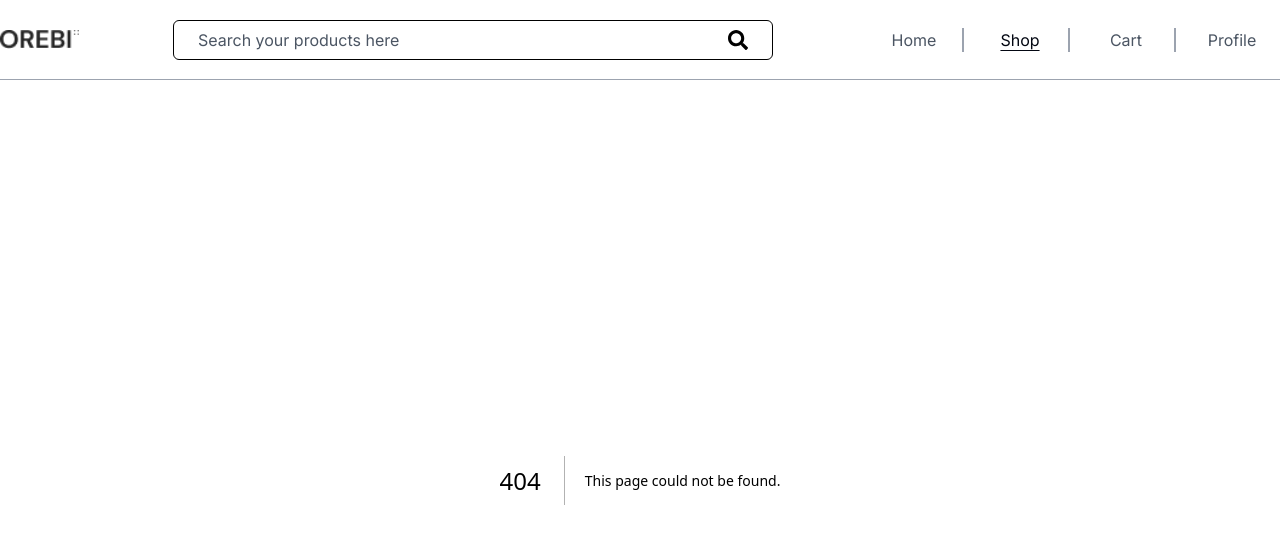
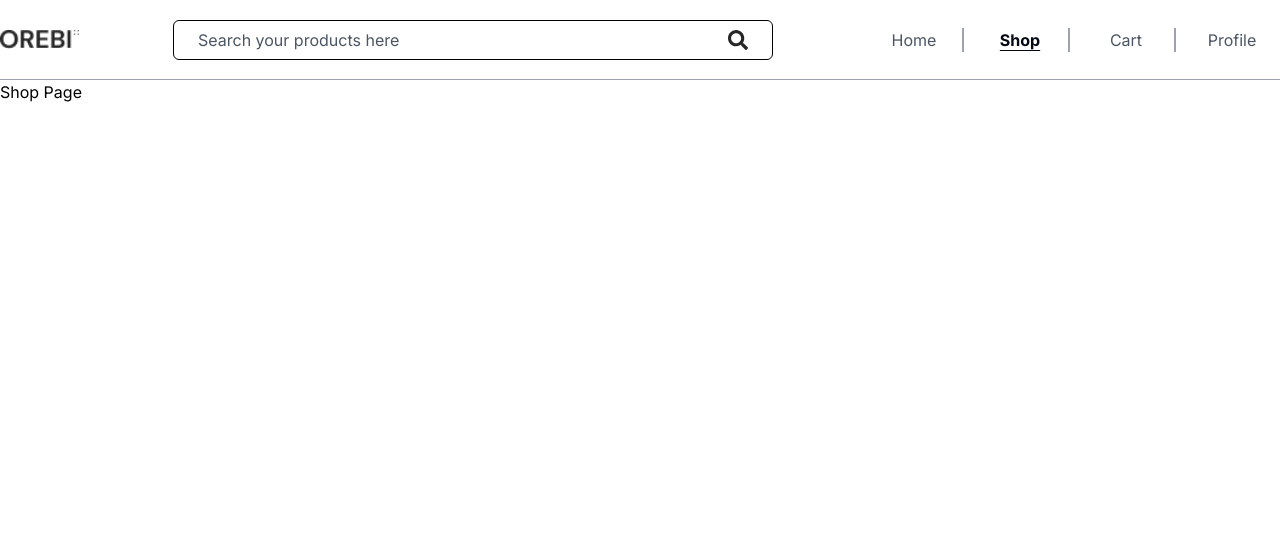
Before and after one commit to Ashik-Ahmed/asago-fashion-ecommerce-frontend, a Next.js app: page /shop in a window 1280 px wide. Before the commit this address had no page. Shown: the top 544 px of the page. Built offline with nearby package versions, Linux system fonts and the light colour scheme.

Commit message:
tailwond customization added

```diff
--- /dev/null
+++ b/src/app/base.css
@@ -0,0 +1,10 @@
+@tailwind base;
+
+@font-face {
+    font-family: "Poppins";
+    font-weight: 500 900;
+    src: url("./fonts/Poppins.woff2");
+    font-display: swap;
+    font-style: normal;
+    font-stretch: 75% 125%;
+}
--- a/src/app/globals.css
+++ b/src/app/globals.css
@@ -1,27 +1,3 @@
-@tailwind base;
+@import './base.css';
 @tailwind components;
 @tailwind utilities;
-
-:root {
-  --foreground-rgb: 0, 0, 0;
-  --background-start-rgb: 214, 219, 220;
-  --background-end-rgb: 255, 255, 255;
-}
-
-@media (prefers-color-scheme: dark) {
-  :root {
-    --foreground-rgb: 255, 255, 255;
-    --background-start-rgb: 0, 0, 0;
-    --background-end-rgb: 0, 0, 0;
-  }
-}
-
-body {
-  color: rgb(var(--foreground-rgb));
-  background: linear-gradient(
-      to bottom,
-      transparent,
-      rgb(var(--background-end-rgb))
-    )
-    rgb(var(--background-start-rgb));
-}
--- a/src/app/page.js
+++ b/src/app/page.js
@@ -2,112 +2,8 @@ import Image from 'next/image'
 
 export default function Home() {
   return (
-    <main className="flex min-h-screen flex-col items-center justify-between p-24">
-      <div className="z-10 max-w-5xl w-full items-center justify-between font-mono text-sm lg:flex">
-        <p className="fixed left-0 top-0 flex w-full justify-center border-b border-gray-300 bg-gradient-to-b from-zinc-200 pb-6 pt-8 backdrop-blur-2xl dark:border-neutral-800 dark:bg-zinc-800/30 dark:from-inherit lg:static lg:w-auto  lg:rounded-xl lg:border lg:bg-gray-200 lg:p-4 lg:dark:bg-zinc-800/30">
-          Get started by editing&nbsp;
-          <code className="font-mono font-bold">src/app/page.js</code>
-        </p>
-        <div className="fixed bottom-0 left-0 flex h-48 w-full items-end justify-center bg-gradient-to-t from-white via-white dark:from-black dark:via-black lg:static lg:h-auto lg:w-auto lg:bg-none">
-          <a
-            className="pointer-events-none flex place-items-center gap-2 p-8 lg:pointer-events-auto lg:p-0"
-            href="https://vercel.com?utm_source=create-next-app&utm_medium=appdir-template&utm_campaign=create-next-app"
-            target="_blank"
-            rel="noopener noreferrer"
-          >
-            By{' '}
-            <Image
-              src="/vercel.svg"
-              alt="Vercel Logo"
-              className="dark:invert"
-              width={100}
-              height={24}
-              priority
-            />
-          </a>
-        </div>
-      </div>
-
-      <div className="relative flex place-items-center before:absolute before:h-[300px] before:w-[480px] before:-translate-x-1/2 before:rounded-full before:bg-gradient-radial before:from-white before:to-transparent before:blur-2xl before:content-[''] after:absolute after:-z-20 after:h-[180px] after:w-[240px] after:translate-x-1/3 after:bg-gradient-conic after:from-sky-200 after:via-blue-200 after:blur-2xl after:content-[''] before:dark:bg-gradient-to-br before:dark:from-transparent before:dark:to-blue-700 before:dark:opacity-10 after:dark:from-sky-900 after:dark:via-[#0141ff] after:dark:opacity-40 before:lg:h-[360px] z-[-1]">
-        <Image
-          className="relative dark:drop-shadow-[0_0_0.3rem_#ffffff70] dark:invert"
-          src="/next.svg"
-          alt="Next.js Logo"
-          width={180}
-          height={37}
-          priority
-        />
-      </div>
-
-      <div className="mb-32 grid text-center lg:max-w-5xl lg:w-full lg:mb-0 lg:grid-cols-4 lg:text-left">
-        <a
-          href="https://nextjs.org/docs?utm_source=create-next-app&utm_medium=appdir-template&utm_campaign=create-next-app"
-          className="group rounded-lg border border-transparent px-5 py-4 transition-colors hover:border-gray-300 hover:bg-gray-100 hover:dark:border-neutral-700 hover:dark:bg-neutral-800/30"
-          target="_blank"
-          rel="noopener noreferrer"
-        >
-          <h2 className={`mb-3 text-2xl font-semibold`}>
-            Docs{' '}
-            <span className="inline-block transition-transform group-hover:translate-x-1 motion-reduce:transform-none">
-              -&gt;
-            </span>
-          </h2>
-          <p className={`m-0 max-w-[30ch] text-sm opacity-50`}>
-            Find in-depth information about Next.js features and API.
-          </p>
-        </a>
-
-        <a
-          href="https://nextjs.org/learn?utm_source=create-next-app&utm_medium=appdir-template-tw&utm_campaign=create-next-app"
-          className="group rounded-lg border border-transparent px-5 py-4 transition-colors hover:border-gray-300 hover:bg-gray-100 hover:dark:border-neutral-700 hover:dark:bg-neutral-800 hover:dark:bg-opacity-30"
-          target="_blank"
-          rel="noopener noreferrer"
-        >
-          <h2 className={`mb-3 text-2xl font-semibold`}>
-            Learn{' '}
-            <span className="inline-block transition-transform group-hover:translate-x-1 motion-reduce:transform-none">
-              -&gt;
-            </span>
-          </h2>
-          <p className={`m-0 max-w-[30ch] text-sm opacity-50`}>
-            Learn about Next.js in an interactive course with&nbsp;quizzes!
-          </p>
-        </a>
-
-        <a
-          href="https://vercel.com/templates?framework=next.js&utm_source=create-next-app&utm_medium=appdir-template&utm_campaign=create-next-app"
-          className="group rounded-lg border border-transparent px-5 py-4 transition-colors hover:border-gray-300 hover:bg-gray-100 hover:dark:border-neutral-700 hover:dark:bg-neutral-800/30"
-          target="_blank"
-          rel="noopener noreferrer"
-        >
-          <h2 className={`mb-3 text-2xl font-semibold`}>
-            Templates{' '}
-            <span className="inline-block transition-transform group-hover:translate-x-1 motion-reduce:transform-none">
-              -&gt;
-            </span>
-          </h2>
-          <p className={`m-0 max-w-[30ch] text-sm opacity-50`}>
-            Explore starter templates for Next.js.
-          </p>
-        </a>
-
-        <a
-          href="https://vercel.com/new?utm_source=create-next-app&utm_medium=appdir-template&utm_campaign=create-next-app"
-          className="group rounded-lg border border-transparent px-5 py-4 transition-colors hover:border-gray-300 hover:bg-gray-100 hover:dark:border-neutral-700 hover:dark:bg-neutral-800/30"
-          target="_blank"
-          rel="noopener noreferrer"
-        >
-          <h2 className={`mb-3 text-2xl font-semibold`}>
-            Deploy{' '}
-            <span className="inline-block transition-transform group-hover:translate-x-1 motion-reduce:transform-none">
-              -&gt;
-            </span>
-          </h2>
-          <p className={`m-0 max-w-[30ch] text-sm opacity-50`}>
-            Instantly deploy your Next.js site to a shareable URL with Vercel.
-          </p>
-        </a>
-      </div>
-    </main>
+    <div>
+      Homepage
+    </div>
   )
 }
--- /dev/null
+++ b/src/app/shop/page.jsx
@@ -0,0 +1,9 @@
+import React from 'react'
+
+const Shop = () => {
+    return (
+        <div>Shop Page</div>
+    )
+}
+
+export default Shop
--- a/src/components/Navbar.jsx
+++ b/src/components/Navbar.jsx
@@ -58,7 +58,7 @@ const Navbar = () => {
                         <Link
                             href={item?.link}
                             key={item?.link}
-                            className={`flex hover:font-medium w-20 h-6 justify-center items-center px-12 text-gray-600 hover:underline underline-offset-4 decoration-[1px] hover:text-gray-950 md:border-r-[2px] border-r-gray-400 duration-200 last:border-r-0 ${pathname === item?.link && "text-gray-950 underline"
+                            className={`flex hover:font-medium w-20 h-6 justify-center items-center px-12 text-gray-600 hover:underline underline-offset-4 decoration-[1px] hover:text-gray-950 md:border-r-[2px] border-r-gray-400 duration-200 last:border-r-0 ${pathname === item?.link && "text-gray-950 underline font-bold"
                                 }`}
                         >
                             {item?.title}
--- a/tailwind.config.js
+++ b/tailwind.config.js
@@ -1,4 +1,6 @@
 /** @type {import('tailwindcss').Config} */
+const defaultTheme = require('tailwindcss/defaultTheme')
+
 module.exports = {
   content: [
     './src/pages/**/*.{js,ts,jsx,tsx,mdx}',
@@ -7,10 +9,16 @@ module.exports = {
   ],
   theme: {
     extend: {
-      backgroundImage: {
-        'gradient-radial': 'radial-gradient(var(--tw-gradient-stops))',
-        'gradient-conic':
-          'conic-gradient(from 180deg at 50% 50%, var(--tw-gradient-stops))',
+      fontFamily: {
+        sans: ["Poppins", ...defaultTheme.fontFamily.sans],
+        display: ["Poppins", ...defaultTheme.fontFamily.sans],
+      },
+      colors: {
+        primeColor: "#262626",
+        lightText: "#6D6D6D",
+      },
+      boxShadow: {
+        testShadow: "0px 0px 54px -13px rgba(0,0,0,0.7)",
       },
     },
   },
```
Also changed, not shown: src/app/fonts/Poppins.woff2 (added).
